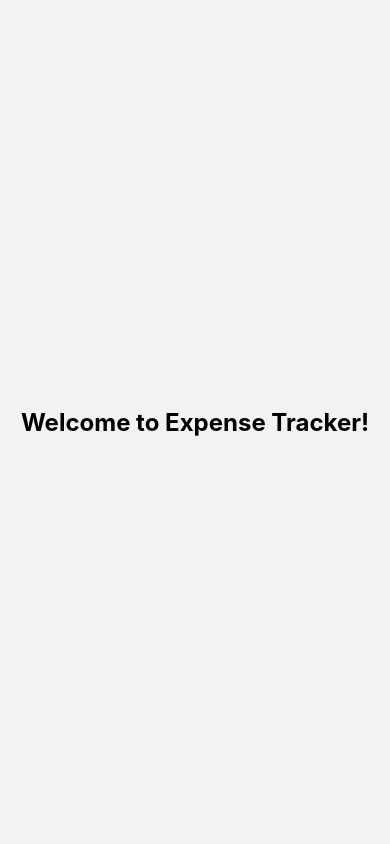
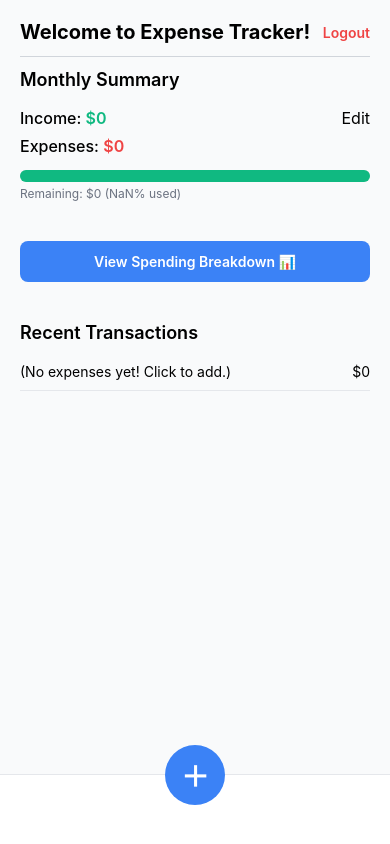
Before and after one commit to JasMeet2110/ExpenseTrackerProject, a React Native app: screen /Home in a window 390 px wide. Built offline with nearby package versions, Linux system fonts and the light colour scheme; no server answers.

Commit message:
polished some content

```diff
--- a/firebase/firebaseConfig.js
+++ b/firebase/firebaseConfig.js
@@ -6,7 +6,7 @@ const firebaseConfig = {
   apiKey: "AIzaSyCO1yKXz9rN2mOjjjk_cGvmmqqNAunKOPM",
   authDomain: "expensetrackerapp-7107b.firebaseapp.com",
   projectId: "expensetrackerapp-7107b",
-  storageBucket: "expensetrackerapp-7107b.firebasestorage.app",
+  storageBucket: "expensetrackerapp-7107b.appspot.com",
   messagingSenderId: "370331210488",
   appId: "1:370331210488:web:b070338b9590a6f5d0610d"
 };
--- a/screens/AuthScreen.tsx
+++ b/screens/AuthScreen.tsx
@@ -25,7 +25,6 @@ export default function AuthScreen() {
 
         await setDoc(doc(db, 'users', user.uid), {
           email: user.email,
-          monthlySalary: 0,
         });
 
         navigation.replace('Home');
--- a/screens/HomeScreen.tsx
+++ b/screens/HomeScreen.tsx
@@ -1,15 +1,239 @@
-import React from 'react';
-import { View, Text, StyleSheet } from 'react-native';
+import React, { useState, useEffect } from 'react';
+import {
+  View,
+  Text,
+  StyleSheet,
+  TouchableOpacity,
+  ScrollView,
+  TextInput,
+} from 'react-native';
+import { SafeAreaView } from 'react-native-safe-area-context';
+import { signOut, onAuthStateChanged } from 'firebase/auth';
+import { auth, db } from '../firebase/firebaseConfig';
+import { doc, getDoc, setDoc } from 'firebase/firestore';
+import { useNavigation } from '@react-navigation/native';
+import type { NativeStackNavigationProp } from '@react-navigation/native-stack';
+import type { RootStackParamList } from '../navigation/AuthStack';
+
 
 export default function HomeScreen() {
+  const [loading, setLoading] = useState(true);
+  const [income, setIncome] = useState('0');
+  const [isEditingIncome, setIsEditingIncome] = useState(false);
+
+  const expenses = 0;
+  const remaining = Number(income) - expenses;
+  const progressPercent = Math.min((expenses / Number(income)) * 100, 100).toFixed(0) + '%';
+  const navigation = useNavigation<NativeStackNavigationProp<RootStackParamList>>();
+
+  useEffect(() => {
+  const unsubscribe = onAuthStateChanged(auth, async (user) => {
+    if (user) {
+      try {
+        const docRef = doc(db, 'users', user.uid);
+        const userDoc = await getDoc(docRef);
+       if (userDoc.exists()) {
+       const data = userDoc.data();
+       setIncome(data.income?.toString() ?? '0');
+       }
+       setLoading(false);
+       } catch (err) {
+         console.error('Error fetching income:', err);
+       }
+       if (loading) {
+       return (
+        <SafeAreaView style={styles.safeArea}>
+        <Text style={{ padding: 20 }}>Loading data...</Text>
+        </SafeAreaView>);
+       }
+    }
+  });
+    return () => unsubscribe(); // cleanup on unmount
+    }, []);
+
   return (
-    <View style={styles.container}>
-      <Text style={styles.title}>Welcome to Expense Tracker!</Text>
-    </View>
+    <SafeAreaView style={styles.safeArea}>
+      <ScrollView contentContainerStyle={styles.container}>
+
+        {/* Header */}
+        <View style={styles.header}>
+          <Text style={styles.greeting}>Welcome to Expense Tracker!</Text>
+          <TouchableOpacity onPress={async () => {
+            try {
+              await signOut(auth);
+              navigation.replace('Auth');
+            } catch (error) {
+              console.error('Logout error:', error);
+            }
+          }}>
+            <Text style={styles.logout}>Logout</Text>
+          </TouchableOpacity>
+        </View>
+        <View style={styles.divider} />
+
+        {/* Monthly Summary */}
+        <View style={styles.summary}>
+          <Text style={styles.sectionTitle}>Monthly Summary</Text>
+
+          <View style={{ marginVertical: 4 }}>
+            <View style={{ flexDirection: 'row', justifyContent: 'space-between', alignItems: 'center', marginVertical: 4 }}>
+                <Text style={styles.label}>
+                    Income: <Text style={styles.incomeText}>${income}</Text>
+                </Text>
+
+                {isEditingIncome ? (
+                <TextInput
+                style={[styles.incomeInput, { textAlign: 'right' }]}
+                value={income}
+                onChangeText={setIncome}
+                keyboardType="numeric"
+                onBlur={async () => {
+                setIsEditingIncome(false);
+                const user = auth.currentUser;
+                if (user) {
+                    try {
+                    await setDoc(doc(db, 'users', user.uid), {
+                        income: Number(income),
+                    }, { merge: true });
+                    } catch (err) {
+                    console.error('Error saving income:', err);
+                    }
+                }
+                }}
+                autoFocus
+                />
+                ) : (
+                <TouchableOpacity onPress={() => setIsEditingIncome(true)}>
+                <Text style={{ fontSize: 16 }}>Edit</Text>
+                </TouchableOpacity>
+                )}
+            </View>
+
+            <View style={{ flexDirection: 'row', alignItems: 'center', marginTop: 4 }}>
+                <Text style={styles.label}>Expenses: </Text>
+                <Text style={styles.expenseText}>${expenses}</Text>
+            </View>
+          </View>
+
+          {/* Progress Bar */}
+          <View style={styles.progressBar}>
+            <View style={[styles.progressFill, { width: `${(expenses / Number(income)) * 100}%` }]} />
+          </View>
+          <Text style={styles.remainingLabel}>Remaining: ${remaining} ({progressPercent} used)</Text>
+        </View>
+
+        {/* Spending Breakdown Button */}
+        <TouchableOpacity style={styles.breakdownButton}>
+          <Text style={styles.breakdownText}>View Spending Breakdown 📊</Text>
+        </TouchableOpacity>
+
+        {/* Recent Transactions */}
+        <View style={styles.transactions}>
+          <Text style={styles.sectionTitle}>Recent Transactions</Text>
+          {[
+            { category: '(No expenses yet! Click to add.)', amount: 0 },
+          ].map((tx, idx) => (
+            <View key={idx}>
+              <View style={styles.transactionRow}>
+                <Text>{tx.category}</Text>
+                <Text>${tx.amount}</Text>
+              </View>
+              <View style={styles.txDivider} />
+            </View>
+          ))}
+        </View>
+      </ScrollView>
+
+      {/* Add Transaction FAB */}
+      <View style={styles.footer}>
+        <TouchableOpacity style={styles.fab}>
+          <Text style={styles.fabText}>＋</Text>
+        </TouchableOpacity>
+      </View>
+    </SafeAreaView>
   );
 }
 
 const styles = StyleSheet.create({
-  container: { flex: 1, justifyContent: 'center', alignItems: 'center' },
-  title: { fontSize: 24, fontWeight: 'bold' },
+  safeArea: { flex: 1, backgroundColor: '#F9FAFB' },
+  container: { padding: 20, paddingBottom: 100 },
+
+  header: { flexDirection: 'row', justifyContent: 'space-between', alignItems: 'center' },
+  greeting: { fontSize: 20, fontWeight: 'bold' },
+  logout: { color: '#EF4444', fontWeight: '600' },
+
+  divider: { height: 1, backgroundColor: '#D1D5DB', marginVertical: 12 },
+
+  summary: { marginBottom: 20 },
+  sectionTitle: { fontSize: 18, fontWeight: '600', marginBottom: 10 },
+
+  row: { flexDirection: 'row', justifyContent: 'space-between', alignItems: 'center', marginVertical: 4 },
+  label: { fontSize: 16, fontWeight: '500' },
+  incomeText: { color: '#10B981', fontWeight: '600', fontSize: 16 },
+  incomeInput: {
+    borderBottomWidth: 1,
+    borderColor: '#10B981',
+    paddingVertical: 4,
+    minWidth: 80,
+    fontSize: 16,
+  },
+  expenseText: { color: '#EF4444', fontWeight: '600', fontSize: 16 },
+
+  progressBar: {
+    height: 12,
+    backgroundColor: '#E5E7EB',
+    borderRadius: 8,
+    overflow: 'hidden',
+    marginTop: 10,
+  },
+  progressFill: {
+    height: '100%',
+    backgroundColor: '#10B981',
+  },
+  remainingLabel: { marginTop: 4, fontSize: 12, color: '#6B7280' },
+
+  breakdownButton: {
+    marginVertical: 20,
+    padding: 12,
+    backgroundColor: '#3B82F6',
+    borderRadius: 8,
+    alignItems: 'center',
+  },
+  breakdownText: { color: 'white', fontWeight: '600' },
+
+  transactions: { marginTop: 20 },
+  transactionRow: {
+    flexDirection: 'row',
+    justifyContent: 'space-between',
+    paddingVertical: 10,
+  },
+  txDivider: {
+    height: 1,
+    backgroundColor: '#E5E7EB',
+  },
+
+  footer: {
+    position: 'absolute',
+    bottom: 0,
+    width: '100%',
+    height: 70,
+    backgroundColor: '#fff',
+    justifyContent: 'center',
+    alignItems: 'center',
+    borderTopWidth: 1,
+    borderColor: '#E5E7EB',
+  },
+  fab: {
+    position: 'absolute',
+    top: -30,
+    backgroundColor: '#3B82F6',
+    width: 60,
+    height: 60,
+    borderRadius: 30,
+    justifyContent: 'center',
+    alignItems: 'center',
+    elevation: 5,
+    shadowColor: '#000',
+  },
+  fabText: { color: 'white', fontSize: 28, fontWeight: 'bold' },
 });
--- a/screens/SignUpScreen.tsx
+++ b/screens/SignUpScreen.tsx
@@ -25,7 +25,6 @@ export default function SignUpScreen() {
       //create empty Firestore doc for this user
       await setDoc(doc(db, 'users', user.uid), {
         email: user.email,
-        monthlySalary: 0,
       });
 
       //used to catch any errors
```
